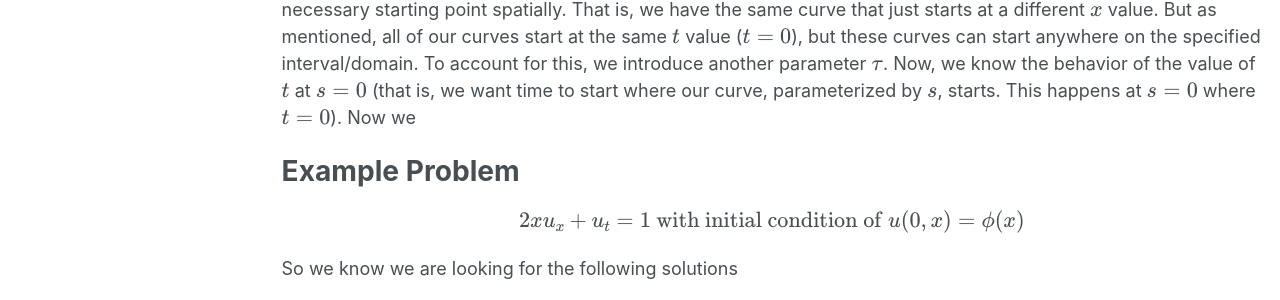
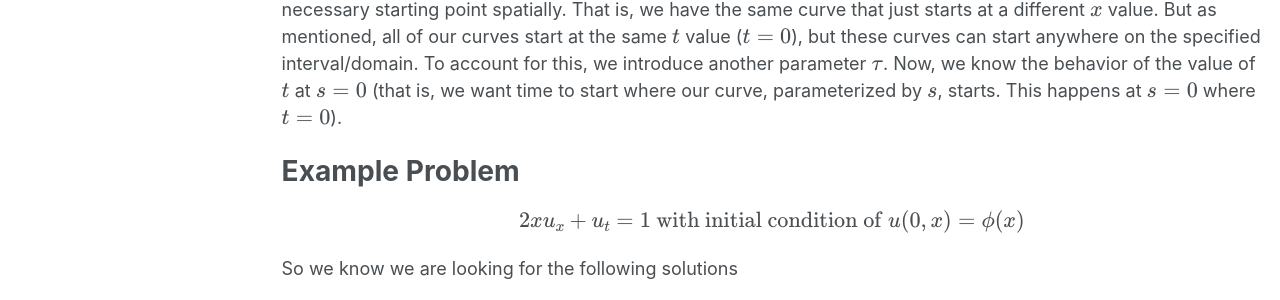
Before and after one commit to Nasser-Mohammed/Nasser-Mohammed.github.io, a Jekyll site: the page built from _pages/notes/pde/method-of-characteristics.md, in a window 1280 px wide and 900 px high, scrolled down 1450 px. Shown: the part 153-453 px from the top of the window. Built offline with Jekyll 4.4.1, drawn with Linux system fonts in a browser that asks for light colours.

Commit message:
Update method-of-characteristics.md

```diff
--- a/_pages/notes/pde/method-of-characteristics.md
+++ b/_pages/notes/pde/method-of-characteristics.md
@@ -31,7 +31,7 @@ and
 You might notice that these are just two ODEs. Solving these will give you \\(x(s)\\) and \\(t(s)\\). So along the curve \\((x(s), t(s))\\) the solution \\(u\\) to our PDE will also solve the ODE that we derived. \\
 **Note:** We will introduce another parameter \\(\tau\\) to account for where these curves start on the \\(x\\)-axis. In other words, depending on the initial condition, we might start lower or higher up on the curve at each point on the \\(x\\)-axis.
 
-Our curves \\((x(s), t(s))\\) intuitively have a "start" at time 0, i.e. \\(t=0\\), and evolves from there. However, there is no necessary starting point spatially. That is, we have the same curve that just starts at a different \\(x\\) value. But as mentioned, all of our curves start at the same \\(t\\) value (\\(t = 0\\)), but these curves can start anywhere on the specified interval/domain. To account for this, we introduce another parameter \\(\tau\\). Now, we know the behavior of the value of \\(t\\) at \\(s = 0\\) (that is, we want time to start where our curve, parameterized by \\(s\\), starts. This happens at \\(s = 0\\) where \\(t=0\\)). Now we
+Our curves \\((x(s), t(s))\\) intuitively have a "start" at time 0, i.e. \\(t=0\\), and evolves from there. However, there is no necessary starting point spatially. That is, we have the same curve that just starts at a different \\(x\\) value. But as mentioned, all of our curves start at the same \\(t\\) value (\\(t = 0\\)), but these curves can start anywhere on the specified interval/domain. To account for this, we introduce another parameter \\(\tau\\). Now, we know the behavior of the value of \\(t\\) at \\(s = 0\\) (that is, we want time to start where our curve, parameterized by \\(s\\), starts. This happens at \\(s = 0\\) where \\(t=0\\)).
 
 Example Problem
 ===
```
